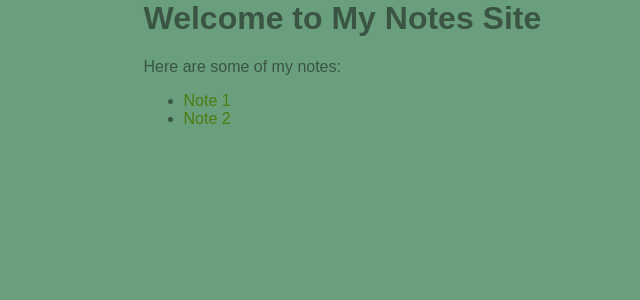
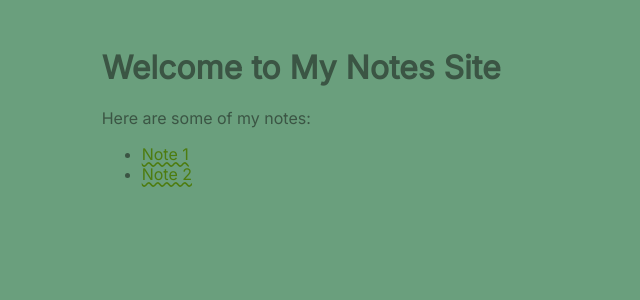
Before and after one commit to KaileyLiou/Jekyll-Theme, a Jekyll site: the page built from index.md, in a window 1280 px wide. Shown: the top 300 px of the page, without its empty margins (185-825 px from the left). Built offline with Jekyll 4.4.1, drawn with Linux system fonts in a browser that asks for light colours.

Commit message:
added css

```diff
--- a/_includes/head.html
+++ b/_includes/head.html
@@ -5,4 +5,6 @@
   <meta name="viewport" content="width=device-width, initial-scale=1">
 
   <link rel="stylesheet" href="{{ '/assets/simple-jekyll.css' | relative_url }}">
+
+  <link href="https://fonts.googleapis.com/css2?family=Inter&display=swap" rel="stylesheet">
 </head>
--- a/_sass/base.scss
+++ b/_sass/base.scss
@@ -8,9 +8,20 @@ body {
 
 a {
   color: #4d7c0f;
-  text-decoration: none;
+  text-decoration-line: underline;
+  text-decoration-style: wavy;
+  text-decoration-color: #4d7c0f;
 }
 
 a:hover {
   text-decoration: underline;
 }
+
+body {
+  font-family: 'Inter', system-ui, sans-serif;
+  margin: 3rem auto;
+}
+
+main {
+  padding-top: 2rem;
+}
```
